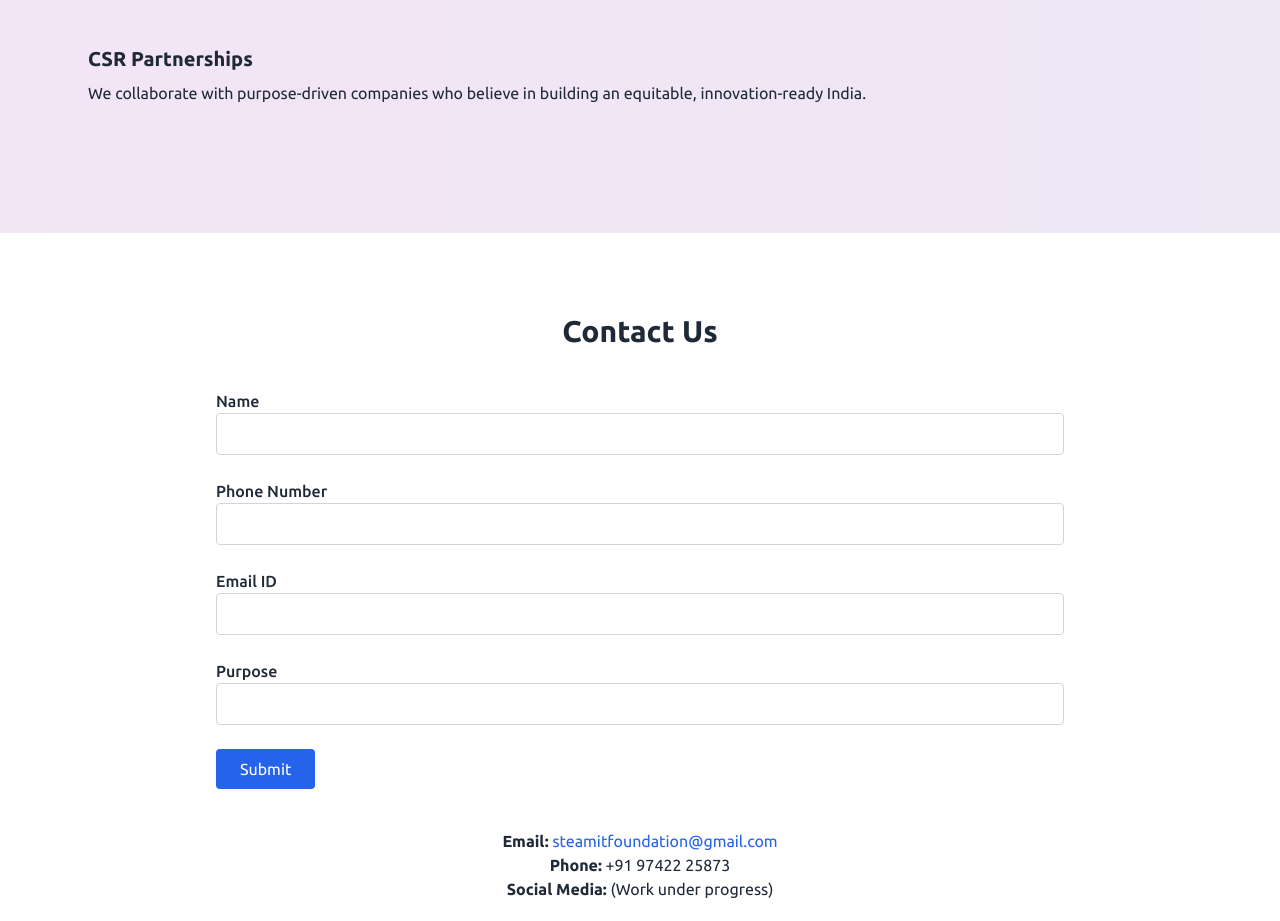
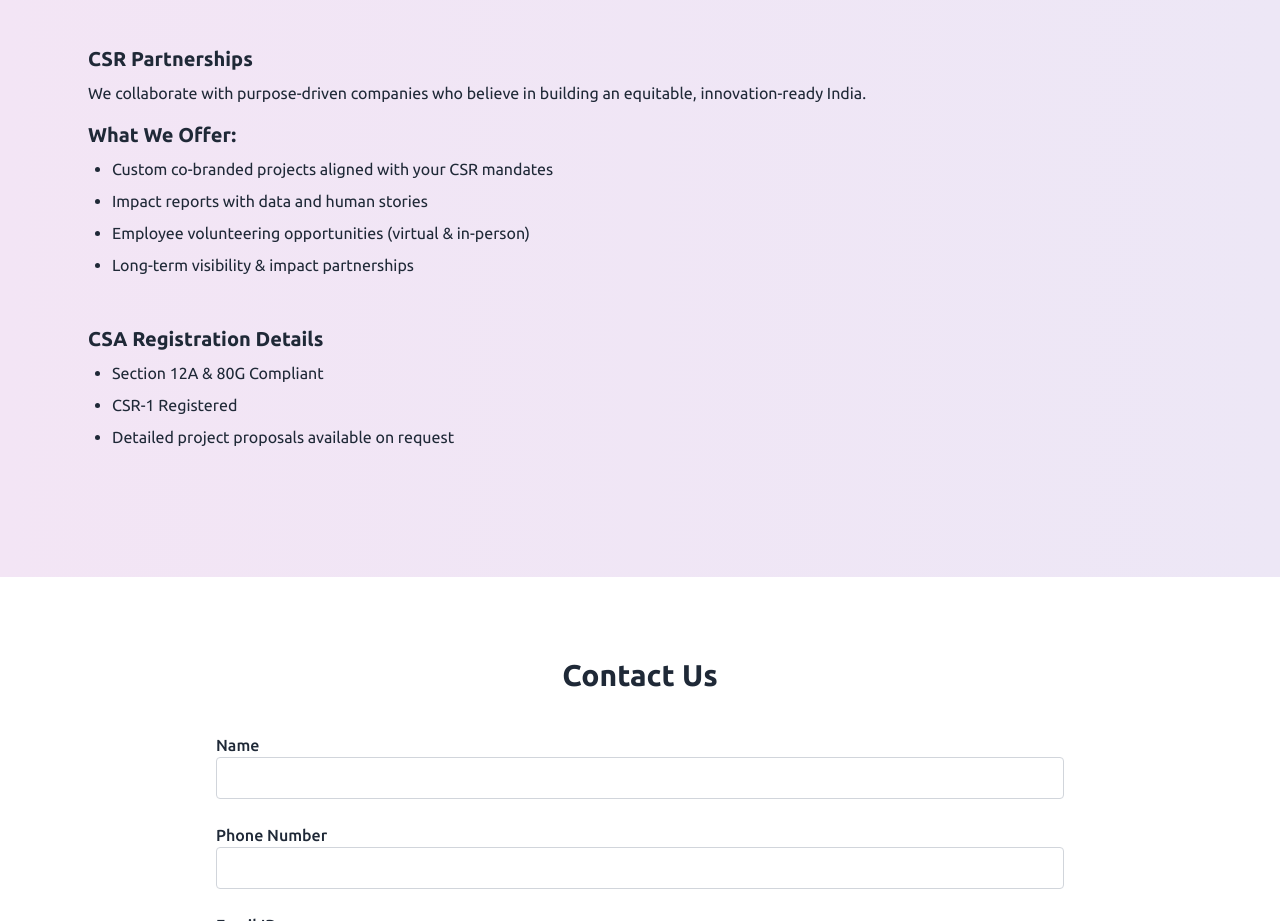
Before and after one commit to shivam-chaturvedi/steam-it, a plain HTML site: page index.html in a window 1280 px wide. Shown: the part 6502-7423 px from the top of the page. Drawn offline with nearby package versions, Linux system fonts and the light colour scheme.

Commit message:
added CRS desc

```diff
--- a/index.html
+++ b/index.html
@@ -360,9 +360,27 @@
                         <li>General Fund Contribution – Any Amount</li>
                     </ul>
                 </div>
-                <div class ="mb-12">
+                <div class="mb-12">
                     <h3 class="text-xl font-semibold mb-2">CSR Partnerships</h3>
-                     <p class="mb-4">We collaborate with purpose-driven companies who believe in building an equitable, innovation-ready India.</p>
+                    <p class="mb-4">We collaborate with purpose-driven companies who believe in building an equitable,
+                        innovation-ready India.</p>
+
+
+                    <h3 class="text-xl font-semibold mb-2">What We Offer:</h3>
+                    <ul class="list-disc pl-6 space-y-2">
+                        <li>Custom co-branded projects aligned with your CSR mandates </li>
+                        <li>Impact reports with data and human stories</li>
+                        <li>Employee volunteering opportunities (virtual & in-person)</li>
+                        <li>Long-term visibility & impact partnerships</li>
+                    </ul>
+                    </div>
+                    <div class="mb-12">
+                        <h3 class="text-xl font-semibold mb-2">CSA Registration Details</h3>
+                        <ul class="list-disc pl-6 space-y-2">
+                            <li>Section 12A & 80G Compliant </li>
+                            <li>CSR-1 Registered</li>
+                            <li>Detailed project proposals available on request</li>
+                        </ul>
                     </div>
                     <!-- <h3 class="text-xl font-semibold mb-2">CSR Partnerships</h3>
                 <ul class="list-disc pl-6 space-y-1">
@@ -394,7 +412,7 @@
                 </div>
                 <div>
                     <label for="purpose" class="block font-medium">Purpose</label>
-                    <input id="purpose" name="purpose" class="w-full border border-gray-300 p-2 rounded" />
+                    <input type="text" id="purpose" name="purpose" class="w-full border border-gray-300 p-2 rounded" />
                 </div>
                 <button type="submit" class="bg-blue-600 text-white px-6 py-2 rounded">Submit</button>
             </form>
--- /dev/null
+++ b/website.txt
@@ -0,0 +1 @@
+https://steamitfoundation.netlify.app/
```
Lines whose indentation alone changed are shown as unchanged.
